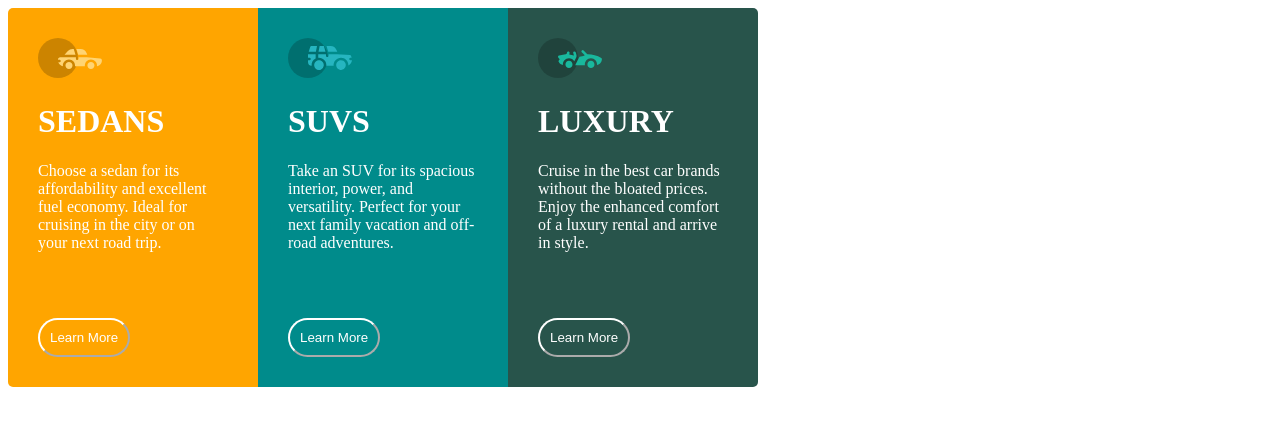
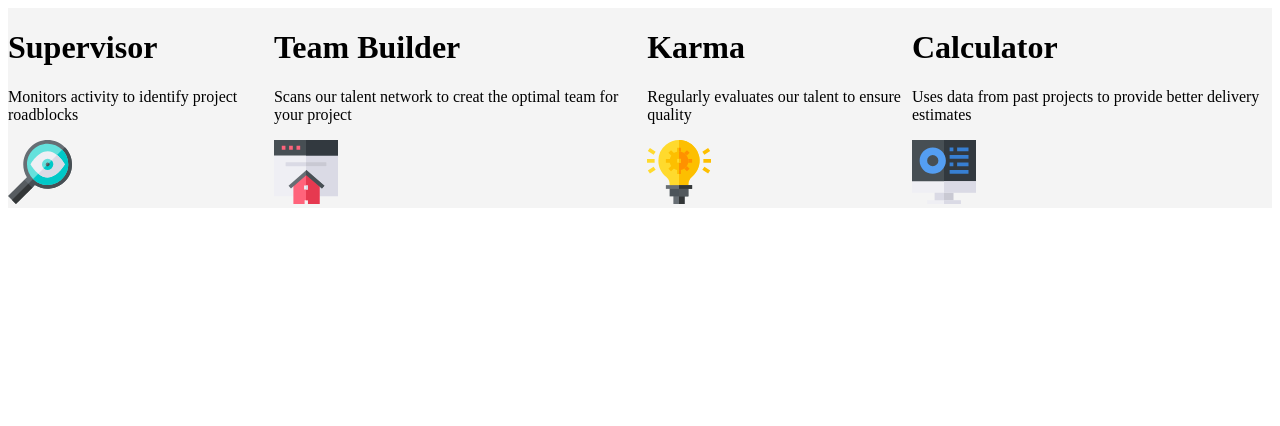
Before and after one commit to koko2107283/tlat-axlalia, a plain HTML site: page index.html in a window 1280 px wide. Drawn offline with Linux system fonts and the light colour scheme.

Commit message:
first commit

```diff
--- a/index.html
+++ b/index.html
@@ -10,22 +10,24 @@
 
 <div class="mtl">
     <div class="first">
-        <img src="./icon-sedans.svg" alt="">
-        <h1>SEDANS</h1>
-        <p>Choose a sedan for its affordability and excellent fuel economy. Ideal for cruising in the city or on your next road trip.</p>
-        <button>Learn More</button>
+        <h1>Supervisor</h1>
+        <p>Monitors activity to identify project roadblocks</p>
+        <img src="./icon-supervisor.svg" alt="">
     </div>
     <div class="second">
-        <img src="./icon-suvs.svg" alt="">
-        <h1>SUVS</h1>
-        <p>Take an SUV for its spacious interior, power, and versatility. Perfect for your next family vacation and off-road adventures. </p>
-        <button>Learn More</button>
+        <h1>Team Builder</h1>
+        <p>Scans our talent network to creat the optimal team for your project</p>
+        <img src="./icon-team-builder.svg" alt="">
     </div>
     <div class="third">
-        <img src="./icon-luxury.svg" alt="">
-        <h1>LUXURY </h1>
-        <p>Cruise in the best car brands without the bloated prices. Enjoy the enhanced comfort of a luxury rental and arrive in style.</p>
-        <button>Learn More</button>
+        <h1>Karma</h1>
+        <p>Regularly evaluates our talent to ensure quality</p>
+        <img src="./icon-karma.svg" alt="">
+    </div>
+    <div class="forth">
+        <h1>Calculator</h1>
+        <p>Uses data from past projects to provide better delivery estimates</p>
+        <img src="./icon-calculator.svg" alt="">
     </div>
 </div>
 
--- a/style.css
+++ b/style.css
@@ -1,49 +1,23 @@
-
 .mtl{
   display: flex;
-
 }
 
 .first{
-  background-color: orange;
-  width: 190px;
-  height: auto;
-  padding: 30px;
-  color: rgb(255, 255, 255) ;
+  background-color: rgb(244, 244, 244);
+  box-shadow: gray 4px;
 }
 
 .second{
-  background-color: darkcyan;
-  width: 190px;
-  height: auto;
-  padding: 30px;
-  color: rgb(255, 255, 255) ;
+  background-color: rgb(244, 244, 244);
+  box-shadow: gray 4px;
 }
 
 .third{
-  background-color: rgb(40, 84, 75);
-  width: 190px;
-  height: auto;
-  padding: 30px;
-  color: rgb(255, 255, 255) ;
+  background-color: rgb(244, 244, 244);
+  box-shadow: gray 4px;
 }
 
-button{
-  color: rgb(255, 255, 255) ;
-  margin-top: 50px;
-  padding: 10px;
-  border-radius: 20px;
-  background-color: transparent;
-  border-color: white;
-  cursor: pointer;
+.forth{
+  background-color: rgb(244, 244, 244);
+  box-shadow: gray 4px;
 }
-
-.first{
-  border-top-left-radius: 5px;
-  border-bottom-left-radius: 5px;
-}
-
-.third{
-  border-bottom-right-radius:5px ;
-  border-top-right-radius: 5px
-}
```
Also changed, not shown: desktop-design.jpg (added), icon-calculator.svg (added), icon-karma.svg (added), icon-luxury.svg (deleted), icon-sedans.svg (deleted), icon-supervisor.svg (added), icon-suvs.svg (deleted), icon-team-builder.svg (added).
